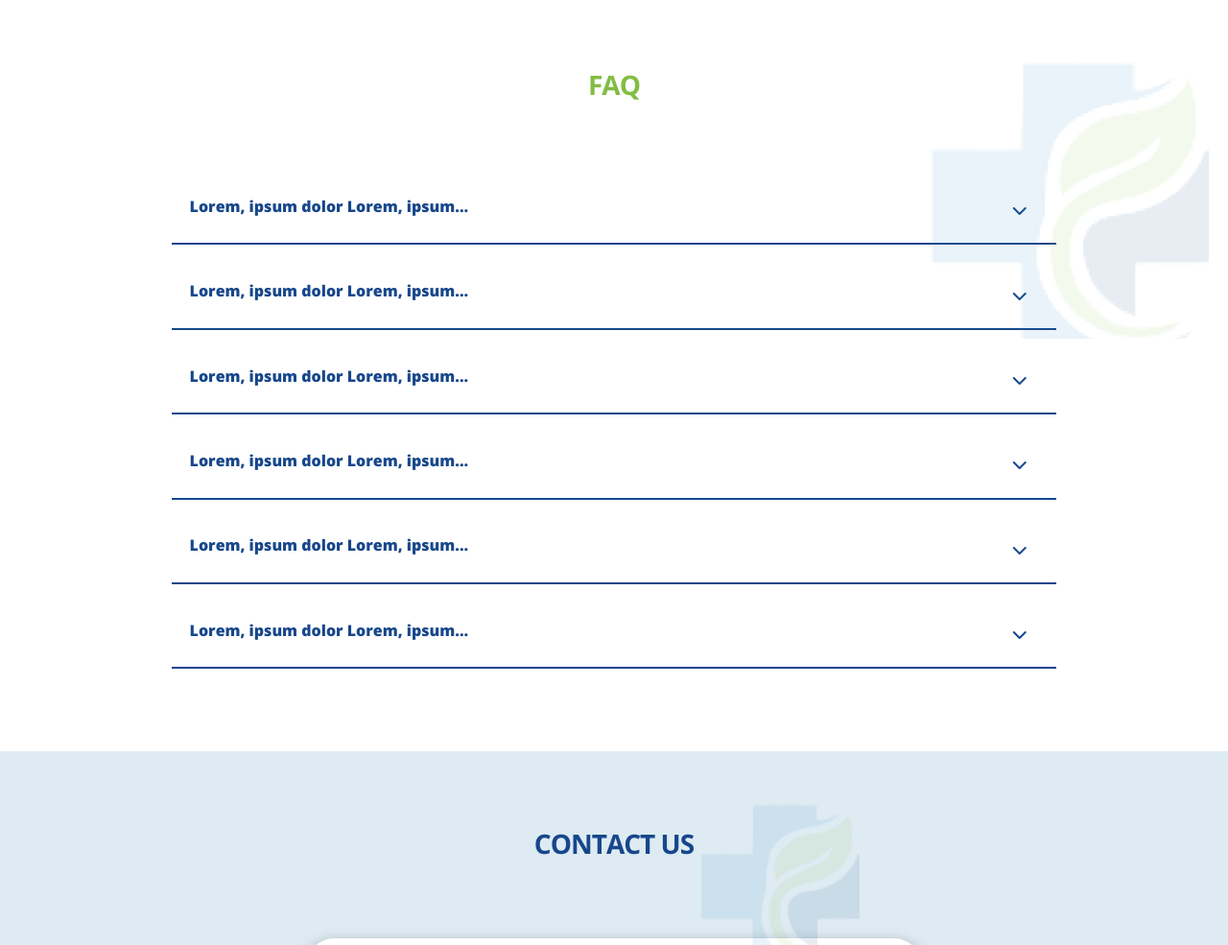
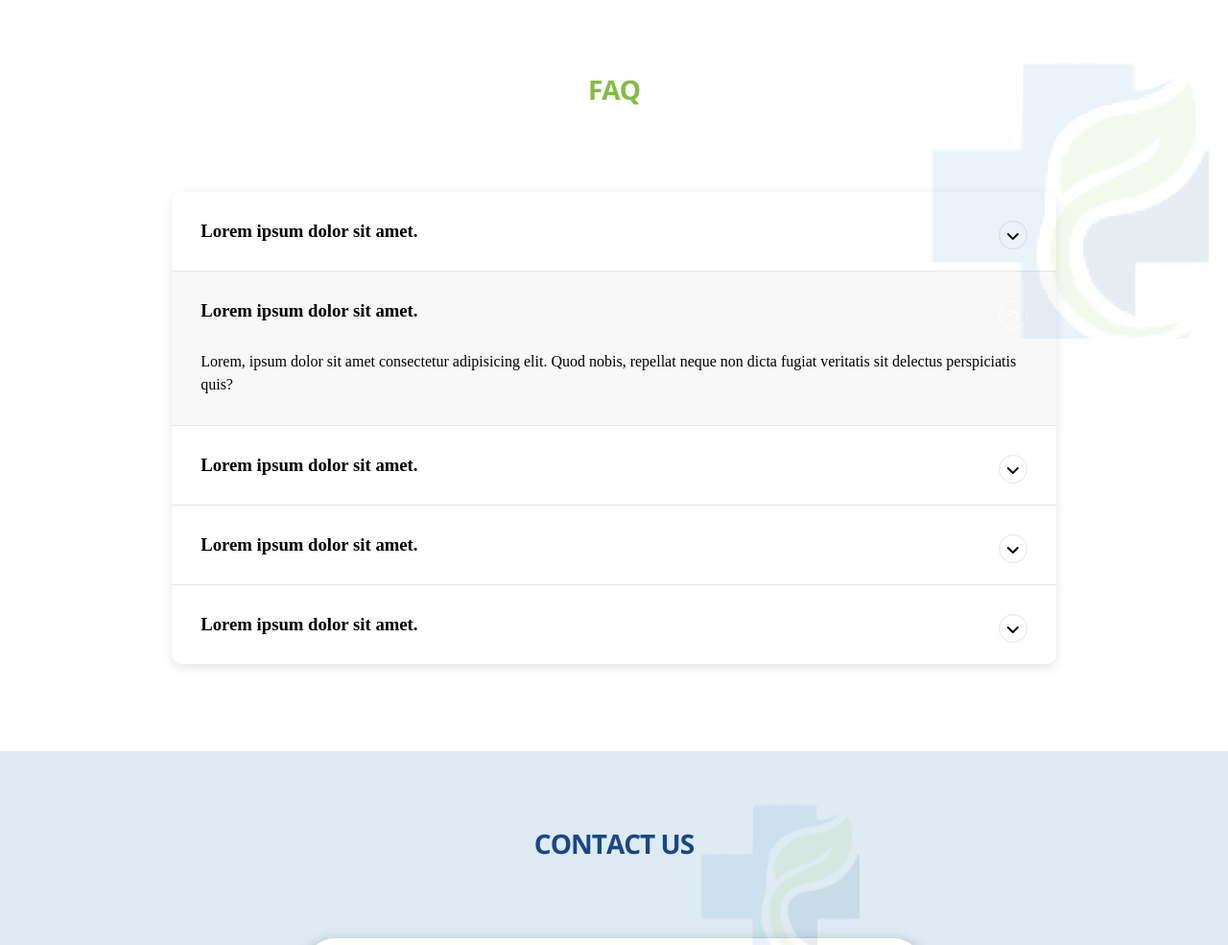
Before and after one commit to amartist17/saar-static, a plain HTML site: page index.html in a window 1280 px wide. Shown: the part 5498-6483 px from the top of the page at 96% size. Drawn offline with nearby package versions, Linux system fonts and the light colour scheme.

Commit message:
updated js

```diff
--- a/index.html
+++ b/index.html
@@ -242,10 +242,76 @@
     </section>
     <section class="faq">
       <h1 class="section-heading">FAQ</h1>
+      <div class="faq-container">
+        <div class="faq">
+          <h3 class="faq-title">Lorem ipsum dolor sit amet.</h3>
+          <p class="faq-text">
+            Lorem, ipsum dolor sit amet consectetur adipisicing elit. Quod
+            nobis, repellat neque non dicta fugiat veritatis sit delectus
+            perspiciatis quis?
+          </p>
+          <button class="faq-toggle">
+            <i class="fas fa-angle-down"></i>
+          </button>
+        </div>
 
-      <div class="item">
+        <div class="faq active">
+          <h3 class="faq-title">Lorem ipsum dolor sit amet.</h3>
+          <p class="faq-text">
+            Lorem, ipsum dolor sit amet consectetur adipisicing elit. Quod
+            nobis, repellat neque non dicta fugiat veritatis sit delectus
+            perspiciatis quis?
+          </p>
+          <button class="faq-toggle">
+            <i class="fas fa-angle-down"></i>
+          </button>
+        </div>
+
+        <div class="faq">
+          <h3 class="faq-title">Lorem ipsum dolor sit amet.</h3>
+          <p class="faq-text">
+            Lorem, ipsum dolor sit amet consectetur adipisicing elit. Quod
+            nobis, repellat neque non dicta fugiat veritatis sit delectus
+            perspiciatis quis?
+          </p>
+          <button class="faq-toggle">
+            <i class="fas fa-angle-down"></i>
+          </button>
+        </div>
+
+        <div class="faq">
+          <h3 class="faq-title">Lorem ipsum dolor sit amet.</h3>
+          <p class="faq-text">
+            Lorem, ipsum dolor sit amet consectetur adipisicing elit. Quod
+            nobis, repellat neque non dicta fugiat veritatis sit delectus
+            perspiciatis quis?
+          </p>
+          <button class="faq-toggle">
+            <i class="fas fa-angle-down"></i>
+          </button>
+        </div>
+
+        <div class="faq">
+          <h3 class="faq-title">Lorem ipsum dolor sit amet.</h3>
+          <p class="faq-text">
+            Lorem, ipsum dolor sit amet consectetur adipisicing elit. Quod
+            nobis, repellat neque non dicta fugiat veritatis sit delectus
+            perspiciatis quis?
+          </p>
+          <button class="faq-toggle">
+            <i class="fas fa-angle-down"></i>
+          </button>
+        </div>
+      </div>
+      <!-- <div class="item">
         Lorem, ipsum dolor Lorem, ipsum...
         <span><i class="fa-solid fa-chevron-down"></i></span>
+        <div class="ans">
+          Lorem ipsum dolor sit amet, consectetur adipisicing elit. Labore,
+          odio! Minus hic reiciendis dignissimos tenetur cum aliquid rerum
+          atque! Fuga quasi exercitationem recusandae sequi ducimus consequuntur
+          cupiditate incidunt sed minima!
+        </div>
       </div>
       <div class="item">
         Lorem, ipsum dolor Lorem, ipsum...
@@ -266,7 +332,7 @@
       <div class="item">
         Lorem, ipsum dolor Lorem, ipsum...
         <span><i class="fa-solid fa-chevron-down"></i></span>
-      </div>
+      </div> -->
       <div
         class="logo-floating-6"
         style="background-image: url('./images/07.png')"
@@ -328,5 +394,14 @@
         <span>Lorem</span>
       </div>
     </section>
+    <script>
+      const buttons = document.querySelectorAll(".faq-toggle");
+
+      buttons.forEach((button) => {
+        button.addEventListener("click", () =>
+          button.parentElement.classList.toggle("active")
+        );
+      });
+    </script>
   </body>
 </html>
--- a/styles/style.scss
+++ b/styles/style.scss
@@ -384,20 +384,94 @@ section.faq {
     // transform: translateX(-50%);
     margin-bottom: 60px;
   }
-  .item {
-    font-family: "Open Sans", sans-serif;
-    color: $dark-blue;
-    border-bottom: 2px solid $dark-blue;
-    font-weight: 800;
-    padding: 2% 2% 3% 2%;
+  // .item {
+  //   font-family: "Open Sans", sans-serif;
+  //   color: $dark-blue;
+  //   border-bottom: 2px solid $dark-blue;
+  //   font-weight: 800;
+  //   padding: 2% 2% 3% 2%;
+  //   position: relative;
+  //   span {
+  //     position: absolute;
+  //     right: 30px;
+  //     top: 50%;
+  //     transform: translateY(-50%);
+  //   }
+  // }
+  .faq-container {
+    max-width: 1000px;
+    margin: 0 auto;
+    border-radius: 10px;
+    background-color: #fff;
+    overflow: hidden;
+    box-shadow: rgba(0, 0, 0, 0.1) 0px 4px 12px;
+  }
+
+  .faq {
+    box-sizing: border-box;
+    background: transparent;
+    padding: 30px;
     position: relative;
-    span {
-      position: absolute;
-      right: 30px;
-      top: 50%;
-      transform: translateY(-50%);
-    }
+    overflow: hidden;
   }
+
+  .faq:not(:first-child) {
+    border-top: 1px solid #e6e6e6;
+  }
+
+  .faq-title {
+    margin: 0 35px 0 0;
+  }
+
+  .faq-text {
+    margin: 30px 0 0;
+    display: none;
+    line-height: 1.5rem;
+  }
+
+  .faq.active {
+    background-color: #f8f8f8;
+    box-shadow: inset 4px 0px 0px 0px var(--accent-color);
+  }
+
+  .faq.active .faq-title {
+    color: var(--accent-color);
+  }
+
+  .faq.active .faq-text {
+    display: block;
+  }
+
+  .faq-toggle {
+    background-color: transparent;
+    border: 1px solid #e6e6e6;
+    color: inherit;
+    border-radius: 50%;
+    cursor: pointer;
+    display: flex;
+    align-items: center;
+    justify-content: center;
+    font-size: 16px;
+    padding-top: 3px;
+    position: absolute;
+    top: 30px;
+    right: 30px;
+    height: 30px;
+    width: 30px;
+    transition: 0.3s ease;
+  }
+
+  .faq-toggle:focus {
+    outline: none;
+  }
+
+  .faq.active .faq-toggle {
+    transform: rotate(180deg);
+    background-color: var(--accent-color);
+    border-color: var(--accent-color);
+    color: #fff;
+  }
+
   .logo-floating-6 {
     width: 350px;
     height: 350px;
@@ -405,6 +479,7 @@ section.faq {
     top: 20px;
     right: 20px;
     background-size: cover;
+    pointer-events: none;
   }
 }
 section.contact {
```
Also changed, not shown: styles/style.css, styles/style.min.css, 2 other files.
